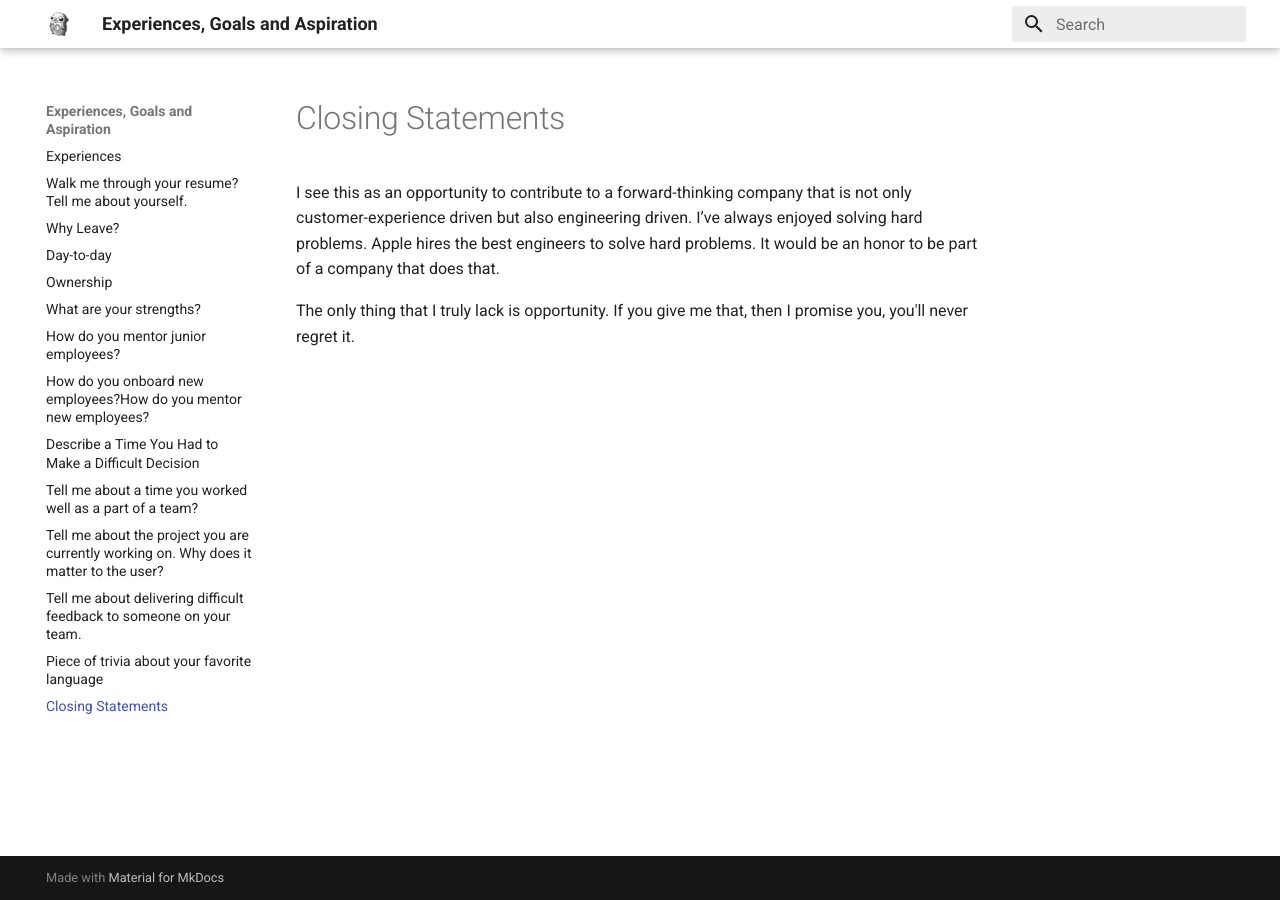
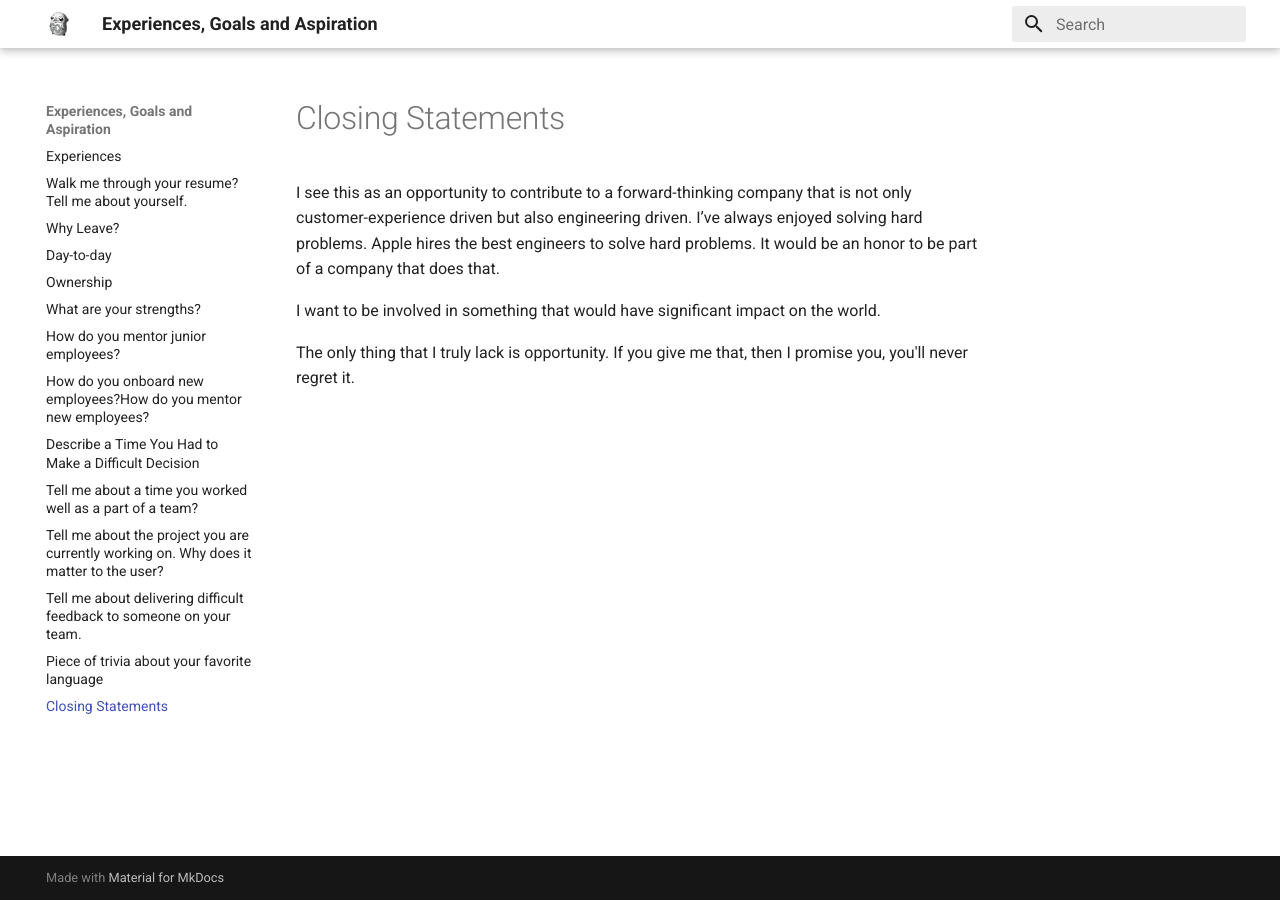
Before and after one commit to stashedUp/experiences, an MkDocs documentation site: the page built from docs/Closing.md, in a window 1280 px wide. Built offline with MkDocs 1.6.1 and Material for MkDocs 9.7.7, drawn with Linux system fonts in a browser that asks for light colours.

Commit message:
Update Closing.md

```diff
--- a/docs/Closing.md
+++ b/docs/Closing.md
@@ -5,4 +5,6 @@
 I see this as an opportunity to contribute to a forward-thinking company that is not only customer-experience driven but also engineering driven.
 I’ve always enjoyed solving hard problems. Apple hires the best engineers to solve hard problems. It would be an honor to be part of a company that does that.
 
+I want to be involved in something that would have significant impact on the world.
+
 The only thing that I truly lack is opportunity. If you give me that, then I promise you, you'll never regret it.
```
